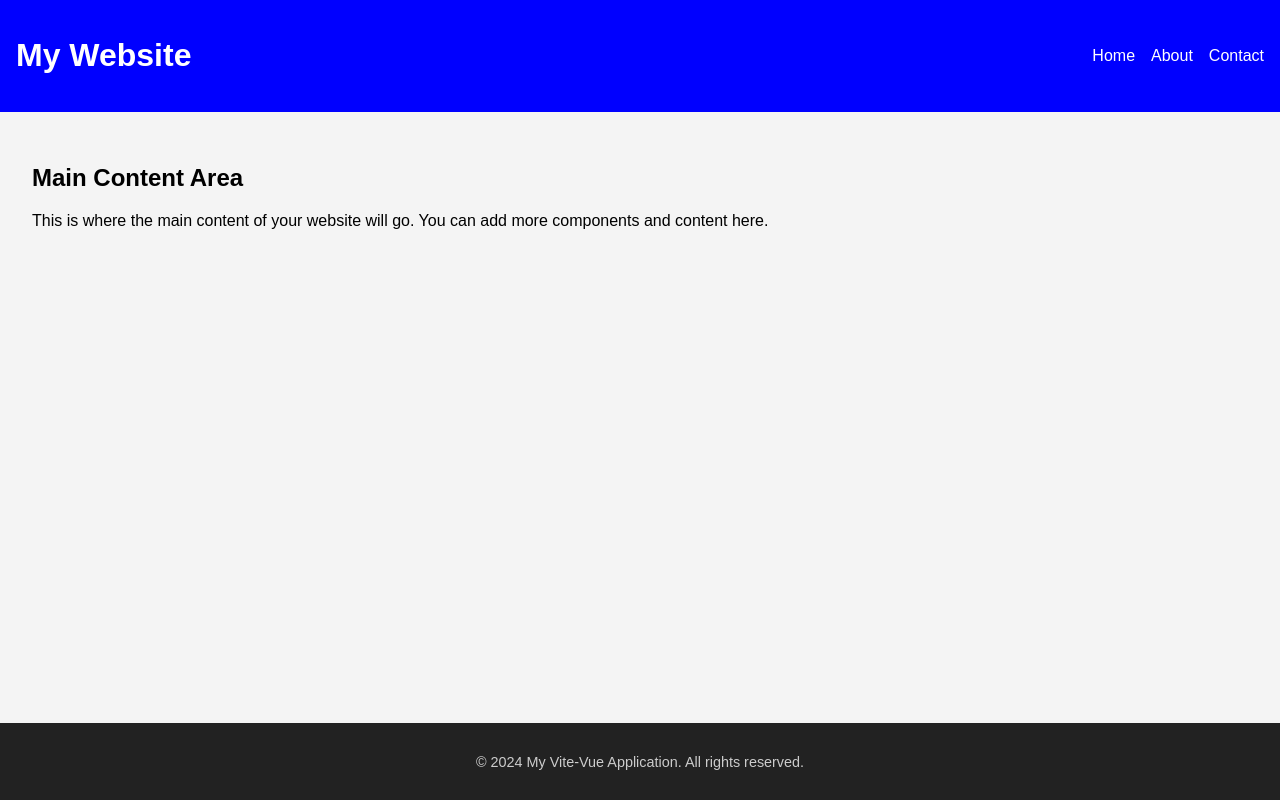
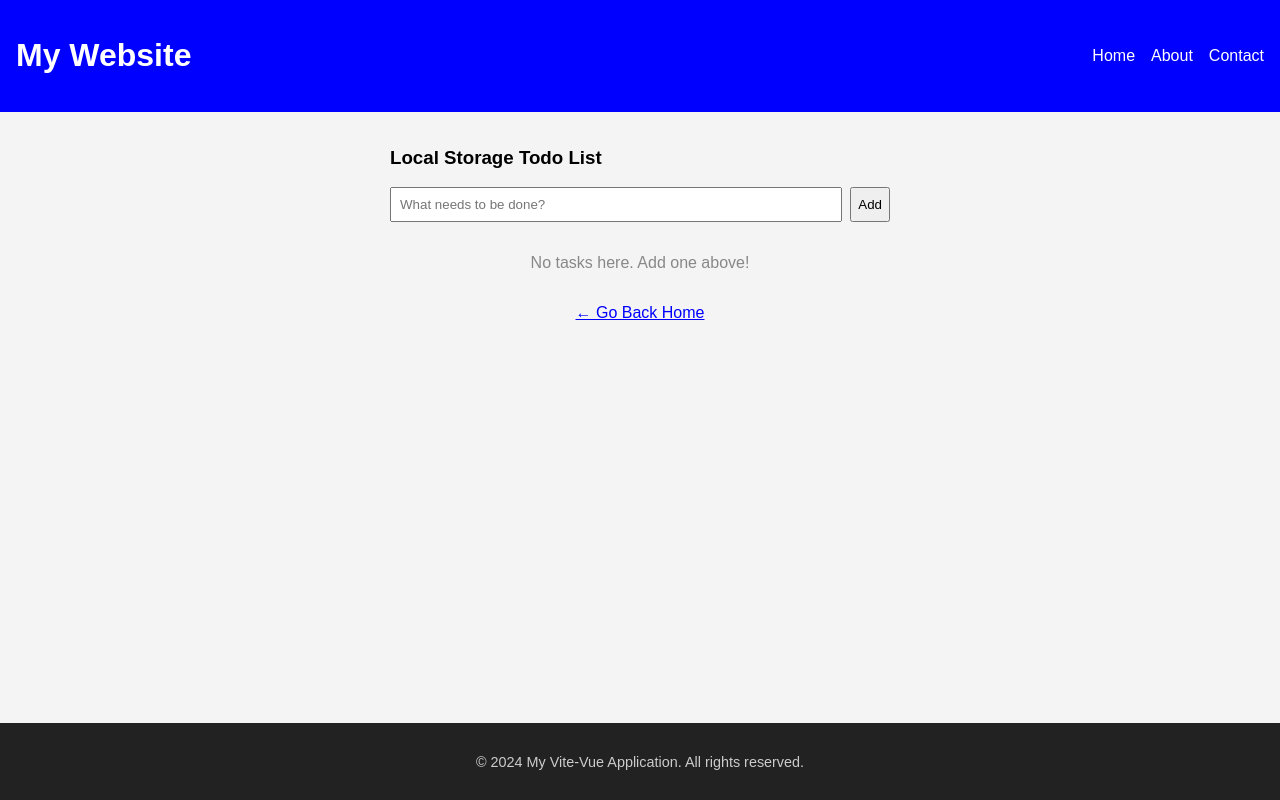
Before and after one commit to gya-nyang/ai-test, a Vue app: page /local-todo in a window 1280 px wide. Built offline with nearby package versions, Linux system fonts and the light colour scheme.

Commit message:
feat: implement localstorage todo app with vue-router

```diff
--- a/package.json
+++ b/package.json
@@ -9,7 +9,8 @@
     "preview": "vite preview"
   },
   "dependencies": {
-    "vue": "^3.4.0"
+    "vue": "^3.4.0",
+    "vue-router": "^4.6.4"
   },
   "devDependencies": {
     "@vitejs/plugin-vue": "^5.0.0",
--- a/src/App.vue
+++ b/src/App.vue
@@ -1,13 +1,15 @@
 <script setup>
 import Header from './components/Header.vue'
-import Main from './components/Main.vue'
 import Footer from './components/Footer.vue'
 </script>
 
 <template>
   <div class="layout">
     <Header />
-    <Main />
+    <!-- 라우터가 현재 URL에 맞는 컴포넌트를 여기에 렌더링합니다. -->
+    <main class="main-content">
+      <router-view />
+    </main>
     <Footer />
   </div>
 </template>
@@ -18,4 +20,8 @@ import Footer from './components/Footer.vue'
   flex-direction: column;
   min-height: 100vh;
 }
+.main-content {
+  flex: 1;
+  background-color: #f4f4f4;
+}
 </style>
--- a/src/main.js
+++ b/src/main.js
@@ -1,5 +1,8 @@
 import { createApp } from 'vue'
 import './style.css'
 import App from './App.vue'
+import router from './router'
 
-createApp(App).mount('#app')
+createApp(App)
+  .use(router) // 라우터를 앱에 등록합니다.
+  .mount('#app')
--- /dev/null
+++ b/src/router/index.js
@@ -0,0 +1,24 @@
+import { createRouter, createWebHistory } from 'vue-router'
+import Home from '../views/Home.vue'
+import LocalStorageTodo from '../views/LocalStorageTodo.vue'
+
+// 라우터 설정: URL 경로에 따라 어떤 컴포넌트를 보여줄지 정의합니다.
+const routes = [
+  {
+    path: '/',
+    name: 'Home',
+    component: Home
+  },
+  {
+    path: '/local-todo',
+    name: 'LocalStorageTodo',
+    component: LocalStorageTodo
+  }
+]
+
+const router = createRouter({
+  history: createWebHistory(),
+  routes
+})
+
+export default router
--- /dev/null
+++ b/src/views/Home.vue
@@ -0,0 +1,36 @@
+<template>
+  <div class="home">
+    <h2>Todo App Versions</h2>
+    <p>Please select a version to try:</p>
+    <div class="links">
+      <router-link to="/local-todo" class="btn">LocalStorage Version</router-link>
+      <div class="btn disabled">Serverless DB Version (Coming Soon)</div>
+    </div>
+  </div>
+</template>
+
+<style scoped>
+.home {
+  text-align: center;
+  padding: 2rem;
+}
+.links {
+  display: flex;
+  flex-direction: column;
+  gap: 1rem;
+  align-items: center;
+  margin-top: 2rem;
+}
+.btn {
+  padding: 1rem 2rem;
+  background-color: blue;
+  color: white;
+  text-decoration: none;
+  border-radius: 4px;
+  width: 250px;
+}
+.btn.disabled {
+  background-color: #ccc;
+  cursor: not-allowed;
+}
+</style>
--- /dev/null
+++ b/src/views/LocalStorageTodo.vue
@@ -0,0 +1,134 @@
+<script setup>
+import { ref, onMounted, watch } from 'vue'
+
+// 1. 상태(State) 정의: 사용자 입력을 받을 텍스트와 할 일 목록 배열
+const newTodoText = ref('')
+const todos = ref([])
+
+// 2. 초기 데이터 로드: 컴포넌트가 마운트될 때(onMounted) 로컬스토리지에서 데이터를 읽어옵니다.
+onMounted(() => {
+  const savedTodos = localStorage.getItem('vue3-todos-local')
+  if (savedTodos) {
+    // 로컬스토리지에 저장된 JSON 문자열을 다시 배열 형태로 변환합니다.
+    todos.value = JSON.parse(savedTodos)
+  }
+})
+
+// 3. 데이터 자동 저장: watch를 사용하여 todos 배열이 변경될 때마다 로컬스토리지에 업데이트합니다.
+// { deep: true } 옵션은 배열 내부 요소의 속성 변경(예: 완료 여부 토글)까지 감지합니다.
+watch(todos, (newVal) => {
+  localStorage.setItem('vue3-todos-local', JSON.stringify(newVal))
+}, { deep: true })
+
+// 4. 할 일 추가 로직
+const addTodo = () => {
+  if (newTodoText.value.trim() === '') return
+
+  const todo = {
+    id: Date.now(), // 유니크한 ID 생성 (간단히 현재 시간 사용)
+    text: newTodoText.value,
+    completed: false
+  }
+
+  // 배열 앞에 새 항목 추가
+  todos.value.unshift(todo)
+  // 입력 필드 초기화
+  newTodoText.value = ''
+}
+
+// 5. 할 일 삭제 로직
+const deleteTodo = (id) => {
+  todos.value = todos.value.filter(t => t.id !== id)
+}
+
+// 6. 전체 완료 여부 체크 (필터링 예제)
+const toggleComplete = (todo) => {
+  todo.completed = !todo.completed
+}
+</script>
+
+<template>
+  <div class="todo-app">
+    <h3>Local Storage Todo List</h3>
+
+    <!-- 입력 영역: @keyup.enter로 엔터키를 눌렀을 때도 추가되도록 함 -->
+    <div class="input-group">
+      <input
+        v-model="newTodoText"
+        placeholder="What needs to be done?"
+        @keyup.enter="addTodo"
+      />
+      <button @click="addTodo">Add</button>
+    </div>
+
+    <!-- 목록 영역 -->
+    <ul class="todo-list">
+      <li v-for="todo in todos" :key="todo.id" :class="{ completed: todo.completed }">
+        <span @click="toggleComplete(todo)">{{ todo.text }}</span>
+        <button @click="deleteTodo(todo.id)" class="delete-btn">Delete</button>
+      </li>
+    </ul>
+
+    <div v-if="todos.length === 0" class="empty">
+      No tasks here. Add one above!
+    </div>
+
+    <router-link to="/" class="back-link">← Go Back Home</router-link>
+  </div>
+</template>
+
+<style scoped>
+.todo-app {
+  max-width: 500px;
+  margin: 0 auto;
+  padding: 1rem;
+}
+.input-group {
+  display: flex;
+  gap: 0.5rem;
+  margin-bottom: 2rem;
+}
+.input-group input {
+  flex: 1;
+  padding: 0.5rem;
+}
+.todo-list {
+  list-style: none;
+  padding: 0;
+}
+.todo-list li {
+  display: flex;
+  justify-content: space-between;
+  align-items: center;
+  padding: 0.8rem;
+  border-bottom: 1px solid #ddd;
+  background: white;
+}
+.todo-list li.completed span {
+  text-decoration: line-through;
+  color: #888;
+}
+.todo-list li span {
+  cursor: pointer;
+  flex: 1;
+}
+.delete-btn {
+  background-color: #ff4d4d;
+  color: white;
+  border: none;
+  padding: 0.3rem 0.6rem;
+  border-radius: 4px;
+  cursor: pointer;
+}
+.empty {
+  text-align: center;
+  color: #888;
+  margin-top: 2rem;
+}
+.back-link {
+  display: block;
+  margin-top: 2rem;
+  text-align: center;
+  color: blue;
+}
+</style>
```
Also changed, not shown: 1 other file (tests, documents, lock files or other folders).
